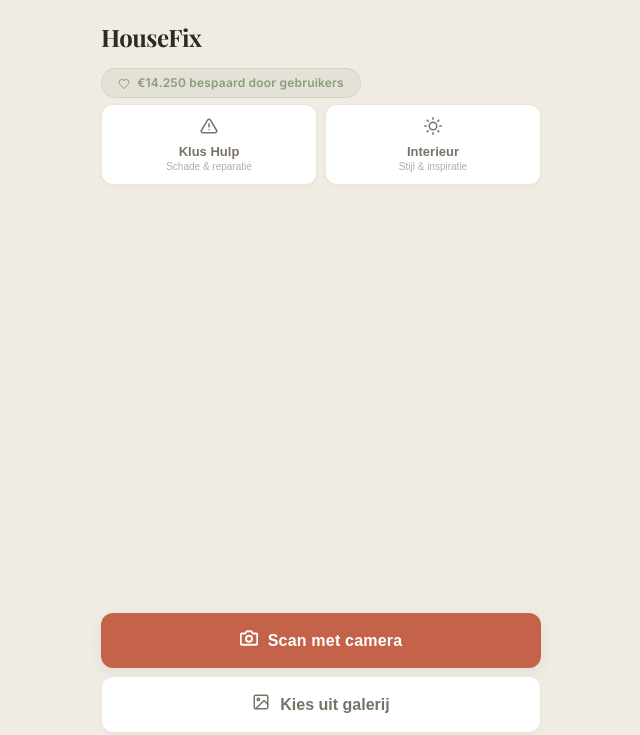
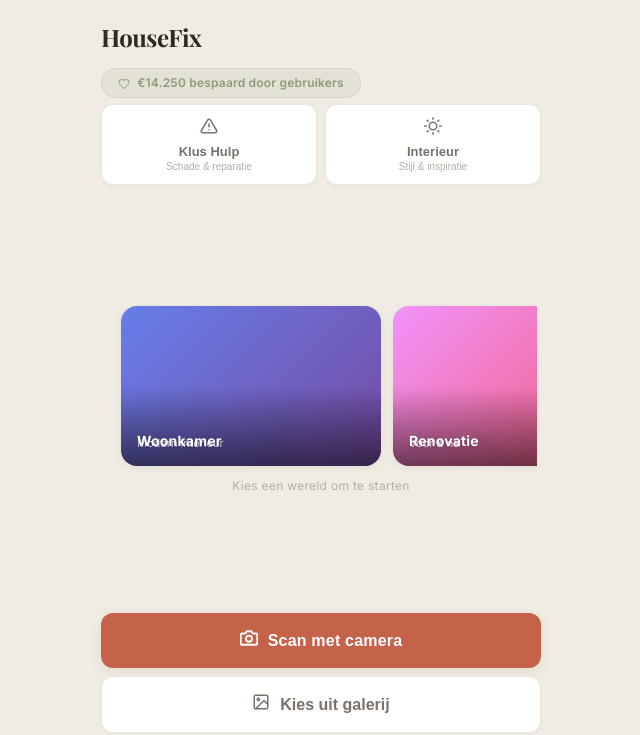
Before and after one commit to HouseFixAI/housefix-ai, a Flask app: page / in a window 1280 px wide. Shown: the top 735 px of the page, without its empty margins (319-959 px from the left). Run offline with Flask 3, Linux system fonts and the light colour scheme; some web fonts are replaced.

Commit message:
Premium carousel met 3 lagen (neutraal/damage/inspiration) met gradient cards en scroll-snap

```diff
--- a/backend/templates/index.html
+++ b/backend/templates/index.html
@@ -86,7 +86,19 @@
           .mode-btn.mode-active .mode-sub { color: var(--text-secondary); }
 
           /* GROUP 2: Middle */
-          .dg-2 { display: flex; flex-direction: column; gap: 8px; flex: 1; justify-content: center; padding: 4px 0; }
+          .dg-2 { display: flex; flex-direction: column; gap: 6px; flex: 1; justify-content: center; padding: 4px 0; overflow: hidden; }
+          .hc-wrap { padding: 0 4px; overflow: hidden; width: 100%; }
+          .hc-scroll { display: flex; gap: 12px; overflow-x: auto; scroll-snap-type: x mandatory; -webkit-overflow-scrolling: touch; padding: 4px 16px 8px; scrollbar-width: none; }
+          .hc-scroll::-webkit-scrollbar { display: none; }
+          .hc-card { flex: 0 0 260px; height: 160px; border-radius: 16px; scroll-snap-align: center; position: relative; overflow: hidden; cursor: default; transition: transform 0.2s, box-shadow 0.2s; box-shadow: 0 2px 10px rgba(0,0,0,0.06); }
+          .hc-card.clickable { cursor: pointer; }
+          .hc-card.clickable:hover { transform: scale(1.02); box-shadow: 0 4px 18px rgba(0,0,0,0.1); }
+          .hc-card.clickable:active { transform: scale(0.97); }
+          .hc-card-bg { position: absolute; inset: 0; background-size: cover; background-position: center; }
+          .hc-card-overlay { position: absolute; bottom: 0; left: 0; right: 0; height: 50%; background: linear-gradient(transparent, rgba(0,0,0,0.55)); }
+          .hc-card-label { position: absolute; bottom: 14px; left: 16px; right: 16px; color: #fff; font-size: 14px; font-weight: 700; letter-spacing: 0.2px; text-shadow: 0 1px 4px rgba(0,0,0,0.2); z-index: 2; }
+          .hc-card-sub { position: absolute; bottom: 14px; left: 16px; right: 16px; color: rgba(255,255,255,0.7); font-size: 11px; font-weight: 400; z-index: 2; }
+          .hc-hint { text-align: center; font-size: 12px; color: var(--text-muted); padding: 2px 0 0; letter-spacing: 0.3px; }
           .info-card { display: flex; align-items: center; gap: 14px; padding: 14px 16px; border-radius: var(--radius-sm); background: var(--bg-card); border: 1px solid var(--border-light); box-shadow: var(--shadow-sm); }
           .info-icon { font-size: 22px; flex-shrink: 0; width: 36px; text-align: center; }
           .info-content { flex: 1; min-width: 0; }
@@ -457,7 +469,11 @@
               <div class="mode-close" id="modeClose" onclick="resetMode()">✕</div>
             </div>
 
-            <!-- GROUP 2: 3 Explanation cards (middle) -->
+            <!-- GROUP 2: Carousel -->
+            <div class="hc-wrap">
+              <div class="hc-scroll" id="hcScroll"></div>
+              <div class="hc-hint" id="hcHint">Kies een wereld om te starten</div>
+            </div>
             <div class="dg-3">
 
               <input type="file" accept="image/*" id="galleryInput" style="display:none" onchange="handleGalleryFile(event)" />
@@ -628,6 +644,7 @@ let currentResultImage = null;
 
 /* ── Mode Selector ── */
 function setMode(mode) {
+      buildCarousel(mode);
       currentMode = mode;
       document.getElementById("modeDamage").classList.toggle("mode-active", mode === "damage");
       document.getElementById("modeInspiration").classList.toggle("mode-active", mode === "inspiration");
@@ -2003,12 +2020,52 @@ document.addEventListener("DOMContentLoaded", () => {
   }
 });
     function resetMode() {
+      buildCarousel("neutral");
       document.getElementById("modeDamage").classList.remove("mode-active");
       document.getElementById("modeInspiration").classList.remove("mode-active");
       document.getElementById("modeClose").classList.remove("visible");
       document.getElementById("ctaText").textContent = "Scan met camera";
       currentMode = null;
     }
+
+    var hcCards = {
+      neutral: [
+        {bg:"linear-gradient(135deg, #667eea, #764ba2)", t:"Woonkamer", s:"Modern interieur"},
+        {bg:"linear-gradient(135deg, #f093fb, #f5576c)", t:"Renovatie", s:"Voor & na"},
+        {bg:"linear-gradient(135deg, #4facfe, #00f2fe)", t:"Badkamer", s:"Stijlvol bad"},
+        {bg:"linear-gradient(135deg, #43e97b, #38f9d7)", t:"Tuin", s:"Buitenleven"},
+        {bg:"linear-gradient(135deg, #fa709a, #fee140)", t:"Keuken", s:"Kookinspiratie"}
+      ],
+      damage: [
+        {bg:"linear-gradient(135deg, #2c2c2c, #555)", t:"Analyseer Schade", s:"Maak foto → directe analyse", a:"openCamera()"},
+        {bg:"linear-gradient(135deg, #434343, #000)", t:"Kosten Schatting", s:"Directe prijsindicatie", a:"openCamera()"},
+        {bg:"linear-gradient(135deg, #3a3a3a, #1a1a1a)", t:"Reparatieplan", s:"Stap-voor-stap reparatie", a:"openCamera()"},
+        {bg:"linear-gradient(135deg, #555, #2c2c2c)", t:"Materialenlijst", s:"Wat heb je nodig?", a:"openCamera()"}
+      ],
+      inspiration: [
+        {bg:"linear-gradient(135deg, #c471ed, #f64f59)", t:"Scan voor Kleurenpalet", s:"AI herkent elke tint", a:"openCamera()"},
+        {bg:"linear-gradient(135deg, #12c2e9, #c471ed)", t:"Vind dit Meubel", s:"Zoek & bestel direct", a:"openCamera()"},
+        {bg:"linear-gradient(135deg, #f093fb, #4facfe)", t:"Stijl mijn Kamer", s:"AI maakt moodboard", a:"openCamera()"},
+        {bg:"linear-gradient(135deg, #fa709a, #667eea)", t:"Raamdecoratie", s:"Gordijnen & jaloezieën", a:"openCamera()"}
+      ]
+    };
+    function buildCarousel(mode) {
+      var list = mode ? hcCards[mode] : hcCards.neutral;
+      var scroll = document.getElementById("hcScroll");
+      var hint = document.getElementById("hcHint");
+      scroll.innerHTML = "";
+      var clickable = mode === "damage" || mode === "inspiration";
+      for (var i = 0; i < list.length; i++) {
+        var c = list[i];
+        var card = document.createElement("div");
+        card.className = "hc-card" + (clickable ? " clickable" : "");
+        if (clickable && c.a) card.setAttribute("onclick", c.a);
+        card.innerHTML = '<div class="hc-card-bg" style="background:'+c.bg+'"></div><div class="hc-card-overlay"></div><div class="hc-card-label">'+c.t+'</div><div class="hc-card-sub">'+c.s+'</div>';
+        scroll.appendChild(card);
+      }
+      hint.textContent = clickable ? "" : "Kies een wereld om te starten";
+    }
+    buildCarousel("neutral");
   </script>
 </body>
 </html>
```
